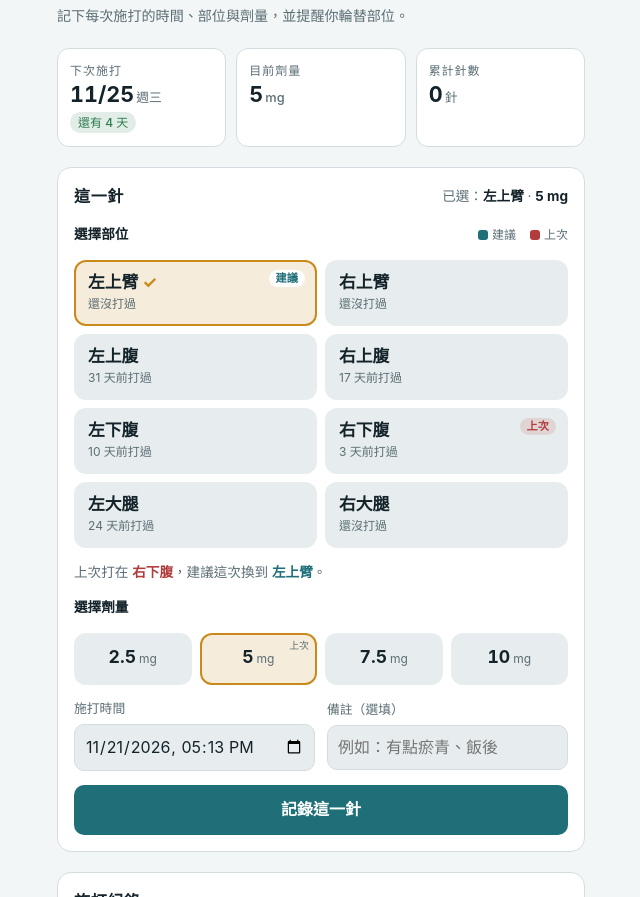
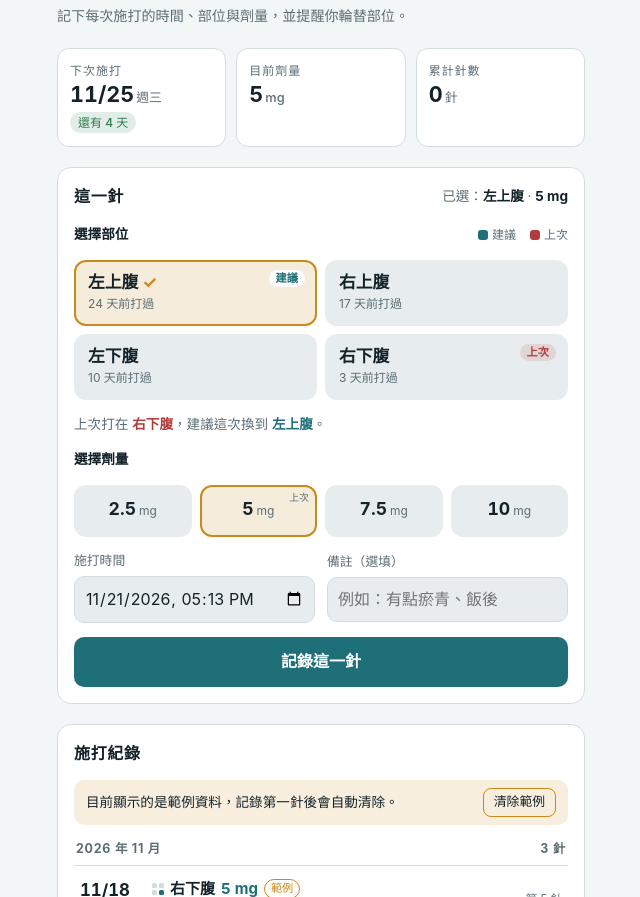
Before and after one commit to r813313452/shot, a plain HTML site: page index.html in a window 1280 px wide. Shown: the part 55-952 px from the top of the page, without its empty margins (319-959 px from the left). Drawn offline with Linux system fonts and the light colour scheme.

Commit message:
Add files via upload

```diff
--- a/index.html
+++ b/index.html
@@ -218,18 +218,16 @@ input:focus-visible,button:focus-visible,textarea:focus-visible{outline:2px soli
 <script>
 (function(){
   const SITES=[
-    {id:'arm-l',name:'左上臂',row:'上臂',side:'左'},{id:'arm-r',name:'右上臂',row:'上臂',side:'右'},
     {id:'abu-l',name:'左上腹',row:'上腹',side:'左'},{id:'abu-r',name:'右上腹',row:'上腹',side:'右'},
-    {id:'abl-l',name:'左下腹',row:'下腹',side:'左'},{id:'abl-r',name:'右下腹',row:'下腹',side:'右'},
-    {id:'thi-l',name:'左大腿',row:'大腿',side:'左'},{id:'thi-r',name:'右大腿',row:'大腿',side:'右'}
+    {id:'abl-l',name:'左下腹',row:'下腹',side:'左'},{id:'abl-r',name:'右下腹',row:'下腹',side:'右'}
   ];
-  const ROWS=['上臂','上腹','下腹','大腿'];
+  const ROWS=['上腹','下腹'];
   const DOSES=[2.5,5,7.5,10];
   const KEY='weekly-shot-log-v1';
   const DAY=86400000;
   const reduce=window.matchMedia&&matchMedia('(prefers-reduced-motion: reduce)').matches;
   const $=id=>document.getElementById(id);
-  const LEGACY={'abd-l':'左腹部','abd-r':'右腹部'};
+  const LEGACY={'abd-l':'左腹部','abd-r':'右腹部','arm-l':'左上臂','arm-r':'右上臂','thi-l':'左大腿','thi-r':'右大腿'};
   const siteName=id=>(SITES.find(s=>s.id===id)||{}).name||LEGACY[id]||id;
 
   // ---------- storage ----------
@@ -240,7 +238,7 @@ input:focus-visible,button:focus-visible,textarea:focus-visible{outline:2px soli
   function sampleData(){
     const base=new Date(Date.now()-3*DAY); base.setHours(20,30,0,0);
     const mk=(w,site,dose,note)=>({id:'ex'+w,t:base.getTime()-w*7*DAY,site,dose,note,ex:true});
-    return [mk(0,'abl-r',5,'範例'),mk(1,'abl-l',5,''),mk(2,'abu-r',2.5,''),mk(3,'thi-l',2.5,''),mk(4,'abu-l',2.5,'第一針')];
+    return [mk(0,'abl-r',5,'範例'),mk(1,'abl-l',5,''),mk(2,'abu-r',2.5,''),mk(3,'abu-l',2.5,''),mk(4,'abl-r',2.5,'第一針')];
   }
   function persist(){ if(!canStore) return; try{localStorage.setItem(KEY,JSON.stringify(entries))}catch(e){canStore=false;$('storeWarn').hidden=false} }
   $('storeWarn').hidden=canStore;
```
